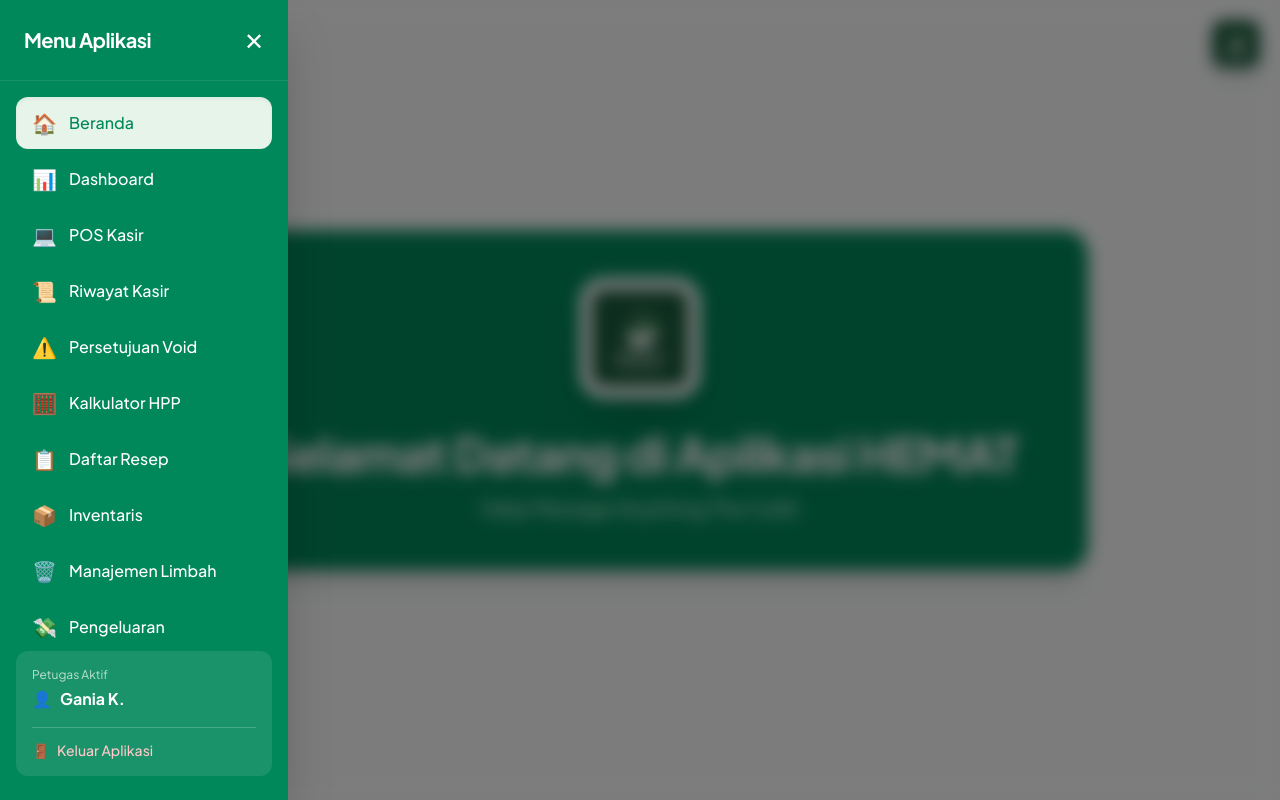
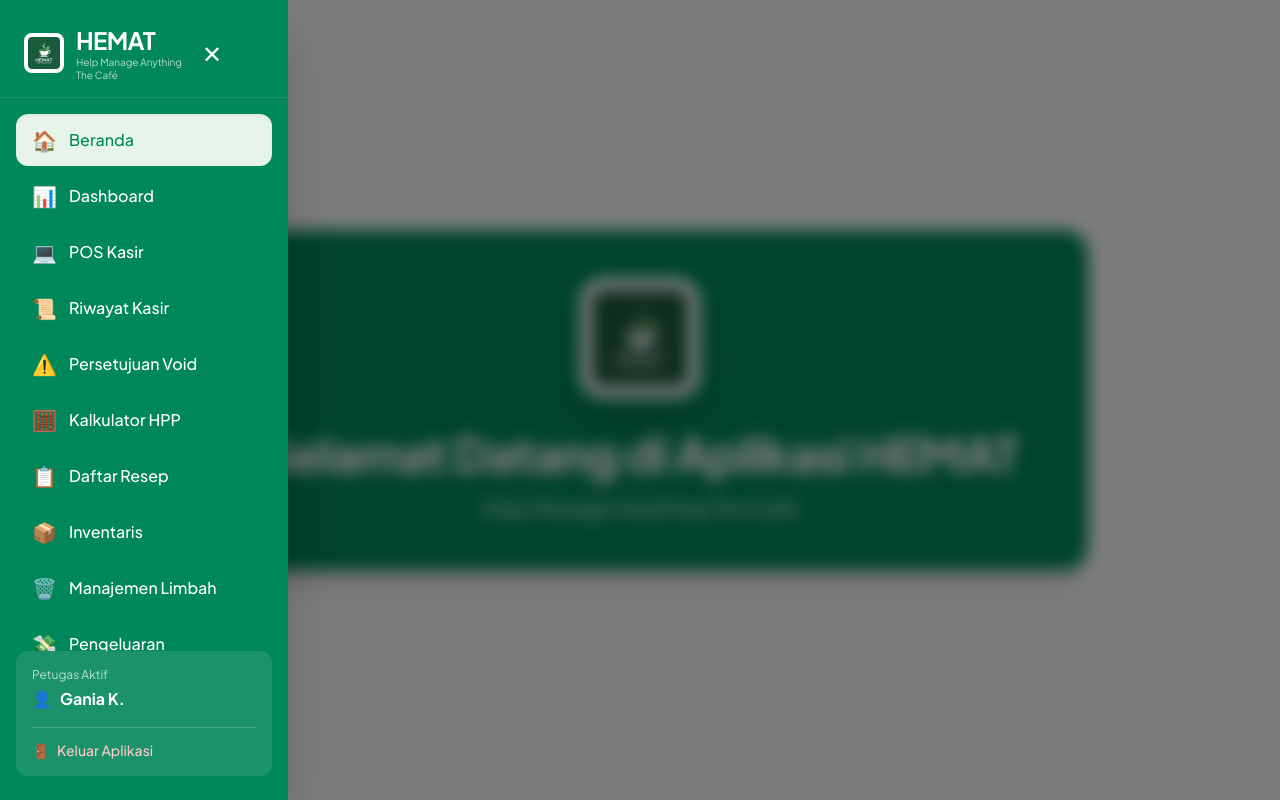
Before and after one commit to gania04/HEMAT-Help_Manage_Anything_The_Caf-, a Next.js app: page / in a window 1280 px wide. Both pictures are taken after a click on the button "Buka Menu". Built offline with nearby package versions, Linux system fonts and the light colour scheme; no server answers.

Commit message:
style: restore persistent sidebar on dashboard, move logo trigger to left

```diff
--- a/src/components/layout/Sidebar.tsx
+++ b/src/components/layout/Sidebar.tsx
@@ -36,10 +36,12 @@ export function Sidebar({ activeUser = 'Gania K.', activeRole = 'owner' }: Reado
     setTimeout(() => setIsOpen(false), 0);
   }, [pathname]);
 
+  const isBeranda = pathname === '/';
+
   return (
     <>
-      {/* Global Top Right Logo Trigger */}
-      <div className="fixed top-4 right-4 z-40">
+      {/* Global Top Left Logo Trigger */}
+      <div className={`fixed top-4 left-4 z-40 ${!isBeranda ? 'md:hidden' : ''}`}>
         <button
           onClick={() => setIsOpen(!isOpen)}
           className="flex items-center justify-center p-1 bg-white shadow-lg rounded-2xl hover:scale-105 transition-transform"
@@ -53,7 +55,7 @@ export function Sidebar({ activeUser = 'Gania K.', activeRole = 'owner' }: Reado
       {isOpen && (
         <button
           type="button"
-          className="fixed inset-0 bg-black/50 z-40 backdrop-blur-sm transition-opacity w-full h-full cursor-default border-none outline-none"
+          className={`fixed inset-0 bg-black/50 z-40 backdrop-blur-sm transition-opacity w-full h-full cursor-default border-none outline-none ${!isBeranda ? 'md:hidden' : ''}`}
           onClick={() => setIsOpen(false)}
           onKeyDown={(e) => {
             if (e.key === 'Escape' || e.key === 'Enter' || e.key === ' ') setIsOpen(false);
@@ -62,16 +64,23 @@ export function Sidebar({ activeUser = 'Gania K.', activeRole = 'owner' }: Reado
         />
       )}
 
-      {/* Sidebar Drawer */}
+      {/* Sidebar Drawer / Persistent Sidebar */}
       <aside className={`
         fixed inset-y-0 left-0 z-50
         w-72 bg-[#00875A] text-white flex flex-col h-[100dvh] shadow-2xl
         transition-transform duration-300 ease-in-out
+        ${!isBeranda ? 'md:static md:translate-x-0 md:h-full md:shadow-none' : ''}
         ${isOpen ? 'translate-x-0' : '-translate-x-full'}
       `}>
-        <div className="p-4 flex items-center justify-between flex-shrink-0 border-b border-white/10">
-          <h2 className="font-bold text-xl tracking-tight pl-2">Menu Aplikasi</h2>
-          <button className="text-white hover:text-white/70 text-2xl p-2 rounded-lg hover:bg-white/10 transition-colors" onClick={() => setIsOpen(false)}>✕</button>
+        <div className="p-6 pb-4 flex items-center justify-between md:justify-start gap-3 flex-shrink-0 border-b border-white/10">
+          <Link href="/" className="flex items-center gap-3 cursor-pointer hover:opacity-90 transition">
+            <Image src="/icon-192x192.png" alt="HEMAT Logo" width={40} height={40} className="bg-white p-1 rounded-lg" unoptimized={true} />
+            <div>
+              <h1 className="text-2xl font-bold tracking-tight">HEMAT</h1>
+              <p className="text-[10px] text-[#E6F4EA]/80 leading-tight">Help Manage Anything<br/>The Café</p>
+            </div>
+          </Link>
+          <button className={`text-white hover:text-white/70 text-2xl p-2 rounded-lg hover:bg-white/10 transition-colors ${!isBeranda ? 'md:hidden' : ''}`} onClick={() => setIsOpen(false)}>✕</button>
         </div>
 
         <nav className="flex-1 px-4 space-y-1 overflow-y-auto py-4 min-h-0">
```
